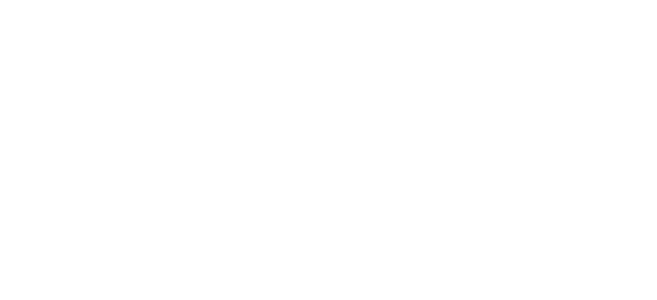
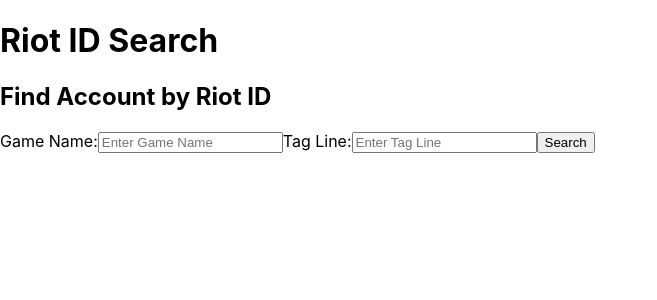
Before and after one commit to Chevy20/LeagueApp, a React (Create React App) app in the folder frontend/: page /account in a window 1280 px wide. Before the commit this address had no page. Shown: the top 300 px of the page, without its empty margins (0-657 px from the left). Built offline with nearby package versions, Linux system fonts and the light colour scheme.

Commit message:
Changing File Names and Structure

```diff
--- a/frontend/src/App.js
+++ b/frontend/src/App.js
@@ -1,7 +1,7 @@
 import React from 'react';
 import { BrowserRouter as Router, Routes, Route } from 'react-router-dom';
 import LandingPage from './pages/LandingPage';
-import RiotIdPage from './pages/RiotIdPage';  // Import other pages
+import AccountPage from './pages/Account';
 
 function App() {
   return (
@@ -11,7 +11,7 @@
         <Route path="/" element={<LandingPage />} />
 
         {/* Define other routes */}
-        <Route path="/riot-id" element={<RiotIdPage />} />
+        <Route path="/account" element={<AccountPage />} />
         {/* Add more routes as needed */}
       </Routes>
     </Router>
--- a/frontend/src/pages/RiotIdPage.js
+++ b/frontend/src/pages/Account.js
@@ -1,7 +1,7 @@
 import React from 'react';
 import RiotIdForm from '../components/RiotIdForm'; // Import the form component
 
-const RiotIdPage = () => {
+const AccountPage = () => {
     return (
         <div>
             <h1>Riot ID Search</h1>
@@ -11,4 +11,4 @@
     );
 };
 
-export default RiotIdPage;
+export default AccountPage;
--- a/frontend/src/pages/LandingPage.js
+++ b/frontend/src/pages/LandingPage.js
@@ -6,7 +6,7 @@
         <div>
             <h1>Welcome to the Landing Page</h1>
             {/* Use NavButton to navigate to other pages */}
-            <NavButton label="Go to Riot ID Page" targetPage="/riot-id" />
+            <NavButton label="Go to Account API Test Page" targetPage="/account" />
             {/* Add more NavButtons as needed */}
         </div>
     );
```
